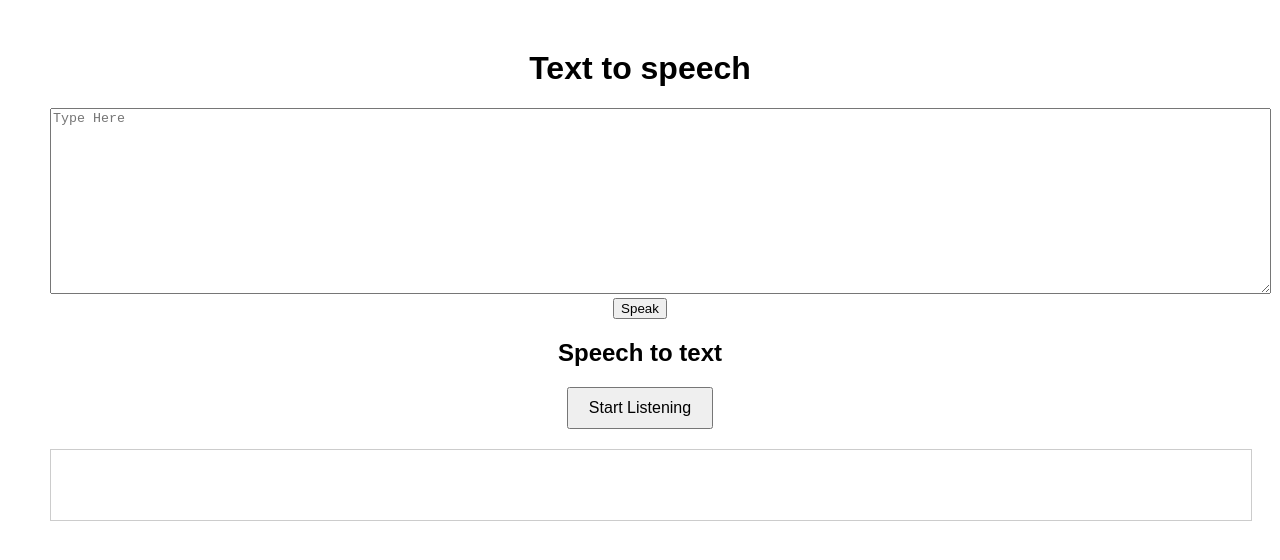
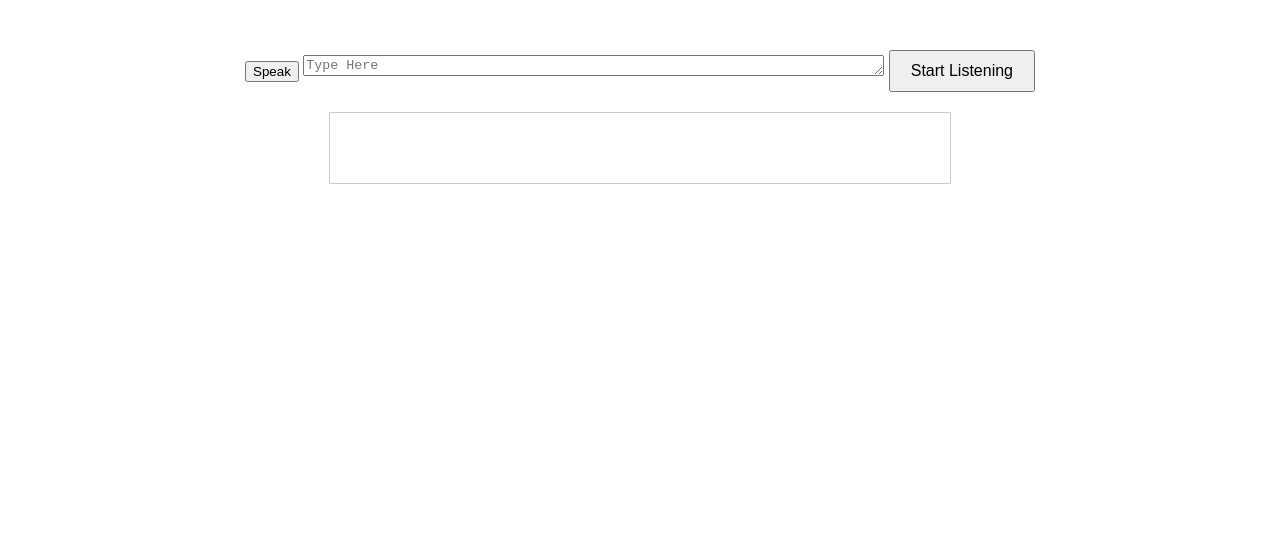
Before and after one commit to davidssimon/AccessibilityProject, a browser extension: page asesability.html in a window 1280 px wide. Drawn offline with Linux system fonts and the light colour scheme.

Commit message:
Update asesability.html

```diff
--- a/asesability.html
+++ b/asesability.html
@@ -20,19 +20,20 @@
             border: 1px solid #ccc;
             padding: 10px;
             width: 100%;
-            max-width: 6000px;
+            max-width: 600px;
             margin: 20px auto;
             min-height: 50px;
         }
     </style>
 </head>
 <body>
-    <h1>Text to speech</h1>
-    <textarea id="textInput" rows="12" cols="150" placeholder="Type Here"></textarea>
     <button id="dumbshit">Speak</button>
-    <h2>Speech to text</h2>
+    <textarea id="textInput" rows="1" cols="70" placeholder="Type Here"></textarea>
+
+    <script src="script_TextToSpeech.js"></script>
+
     <button id="startStopButton">Start Listening</button>
     <div id="result"></div>
-    <script src="script.js"> </script>
+    <script src="script_SpeechToText.js"> </script>
 </body>
 </html>
```
